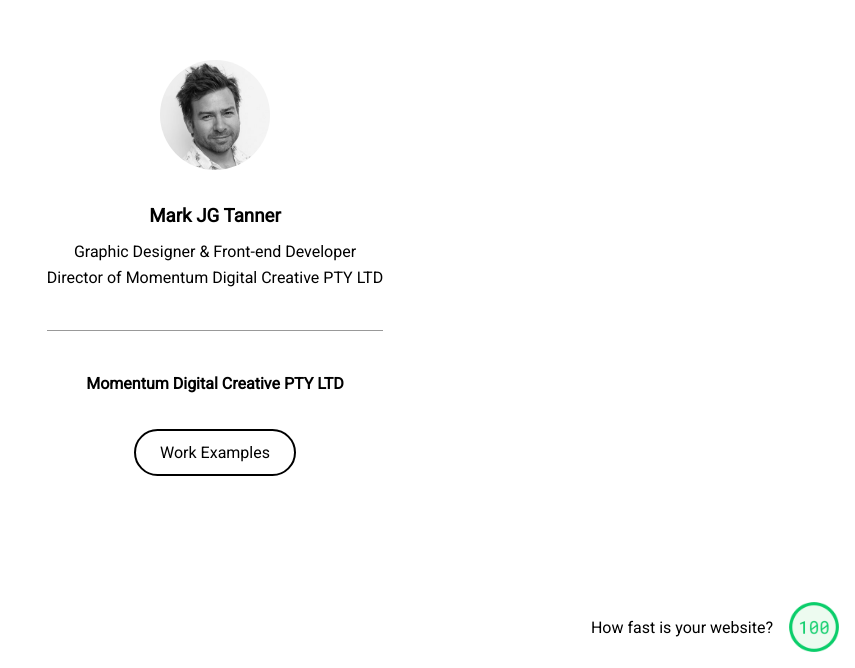
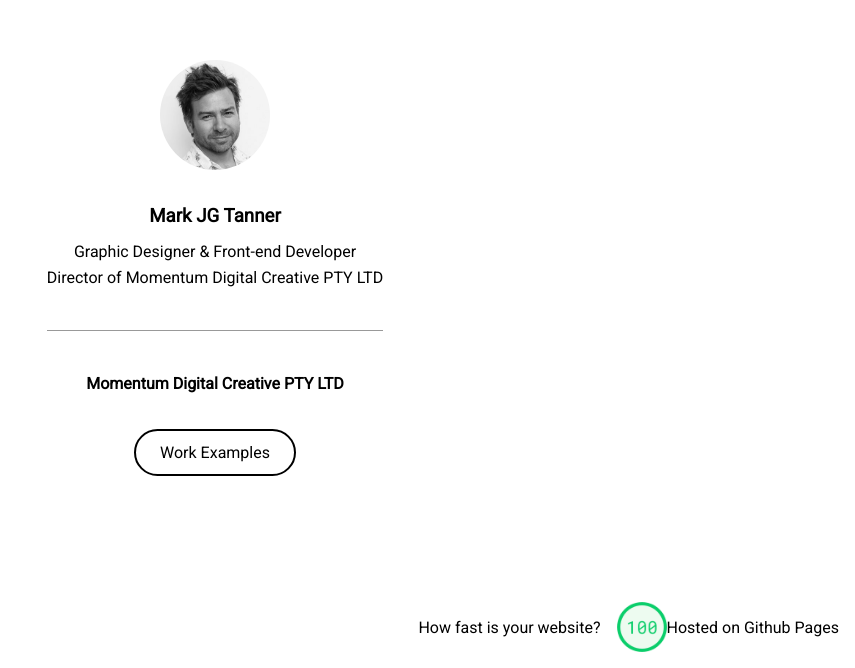
Before and after one commit to mjgtanner/markjgtanner.com, a plain HTML site: page index.html in a window 1280 px wide. Shown: the part 132-800 px from the top of the page, without its empty margins (425-1280 px from the left). Drawn offline with Linux system fonts and the light colour scheme.

Commit message:
Updated footer

```diff
--- a/index.html
+++ b/index.html
@@ -73,6 +73,7 @@
       <a href="https://developers.google.com/speed/pagespeed/insights/?url=https%3A%2F%2Fwww.markjgtanner.com%2F&tab=desktop" target="_blank">
         <img src="images/status/google-pageSpeed-insights-desktop.png" alt="Google PageSpeed Insights (Desktop)">
       </a>
+      <div>Hosted on Github Pages</div>
     </footer>
   </body>
 </html>
```
